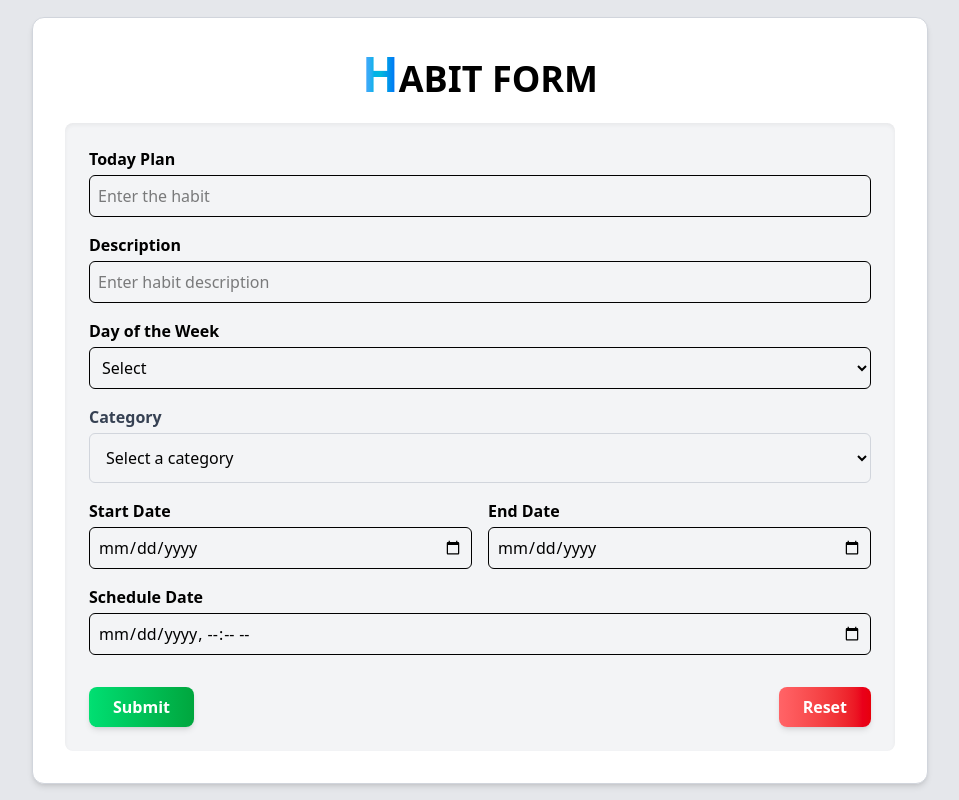
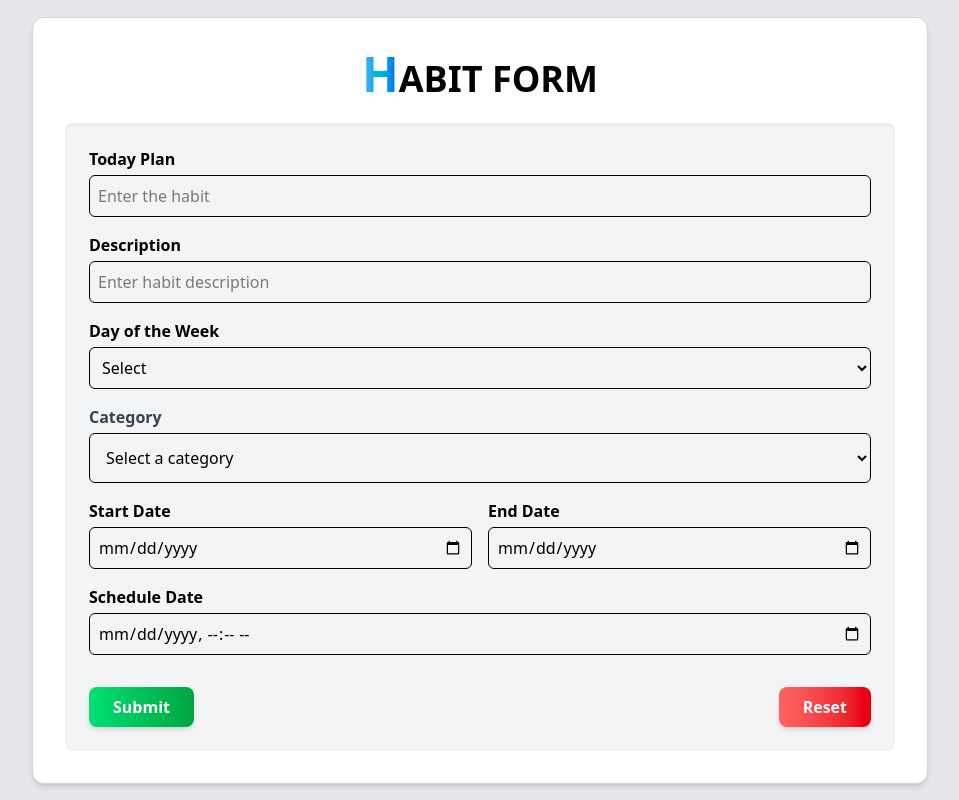
Before and after one commit to alcognerd/Habit_Tracker, a React (Vite) app in the folder client/: page / in a window 1280 px wide. Shown: the whole page, without its empty margins (160-1119 px from the left). Built offline with nearby package versions, Linux system fonts and the light colour scheme.

Commit message:
last work checking

```diff
--- a/client/src/components/Habitform.jsx
+++ b/client/src/components/Habitform.jsx
@@ -67,7 +67,7 @@ export const Habitform = () => {
 
             <div>
               <label className="block font-semibold mb-1 text-gray-700">Category</label>
-              <select name="category" value={form.category} onChange={handleChange} className="w-full p-3 border border-gray-300 rounded-md focus:outline-none focus:ring-2 focus:ring-blue-400">
+              <select name="category" value={form.category} onChange={handleChange} className="w-full p-3 border border-black-300 rounded-md focus:outline-none focus:ring-2 focus:ring-blue-400">
                 <option value="">Select a category</option>
                 <option>Health</option>
                 <option>Running</option>
```
